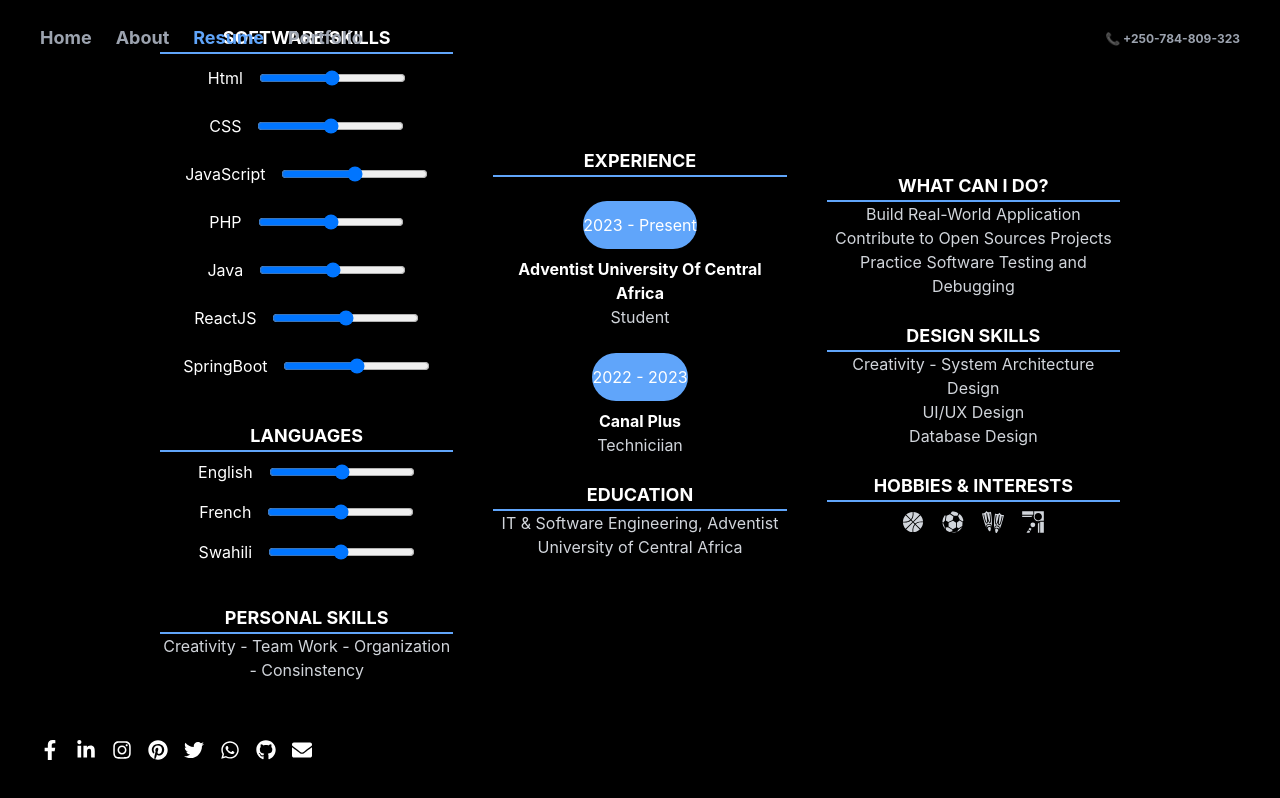
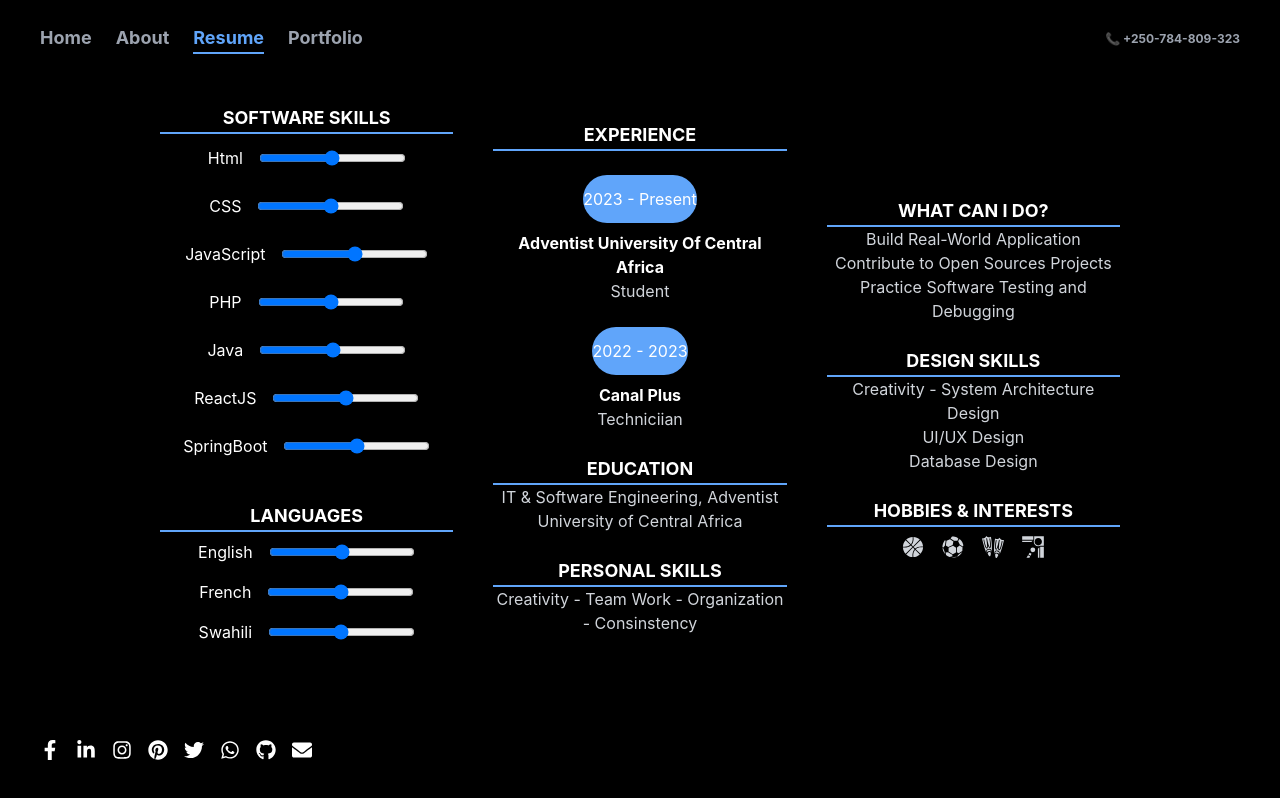
Before and after one commit to Don-tresor05/My-portfolio, a React (Create React App) app: page /resume in a window 1280 px wide. Built offline with nearby package versions, Linux system fonts and the light colour scheme.

Commit message:
La Fin de la création de mon portfolio full-stack en utilisant Spring Boot et ReactJS

```diff
--- a/src/components/ResumePage.jsx
+++ b/src/components/ResumePage.jsx
@@ -23,7 +23,7 @@
       </nav>
 
 
-      <div className="grid grid-cols-3 gap-10 w-4/5 max-w-6xl mx-auto text-center justify-center items-center">
+      <div className="grid grid-cols-3 gap-10 w-4/5 max-w-6xl mx-auto text-center justify-center items-center mt-20">
   <div className="col-span-1 space-y-8">
     <div>
       <h3 className="text-lg font-bold border-b-2 border-blue-400">SOFTWARE SKILLS</h3>
@@ -43,11 +43,6 @@
           <input type="range" className="w-1/2" />
         </div>
       ))}
-    </div>
-
-    <div>
-      <h3 className="text-lg font-bold border-b-2 border-blue-400">PERSONAL SKILLS</h3>
-      <p className="text-gray-300">Creativity - Team Work - Organization - Consinstency</p>
     </div>
   </div>
 
@@ -72,6 +67,10 @@
     <div>
       <h3 className="text-lg font-bold border-b-2 border-blue-400">EDUCATION</h3>
       <p className="text-gray-300">IT & Software Engineering, Adventist University of Central Africa</p>
+    </div>
+    <div>
+      <h3 className="text-lg font-bold border-b-2 border-blue-400">PERSONAL SKILLS</h3>
+      <p className="text-gray-300">Creativity - Team Work - Organization - Consinstency</p>
     </div>
   </div>
 
```
